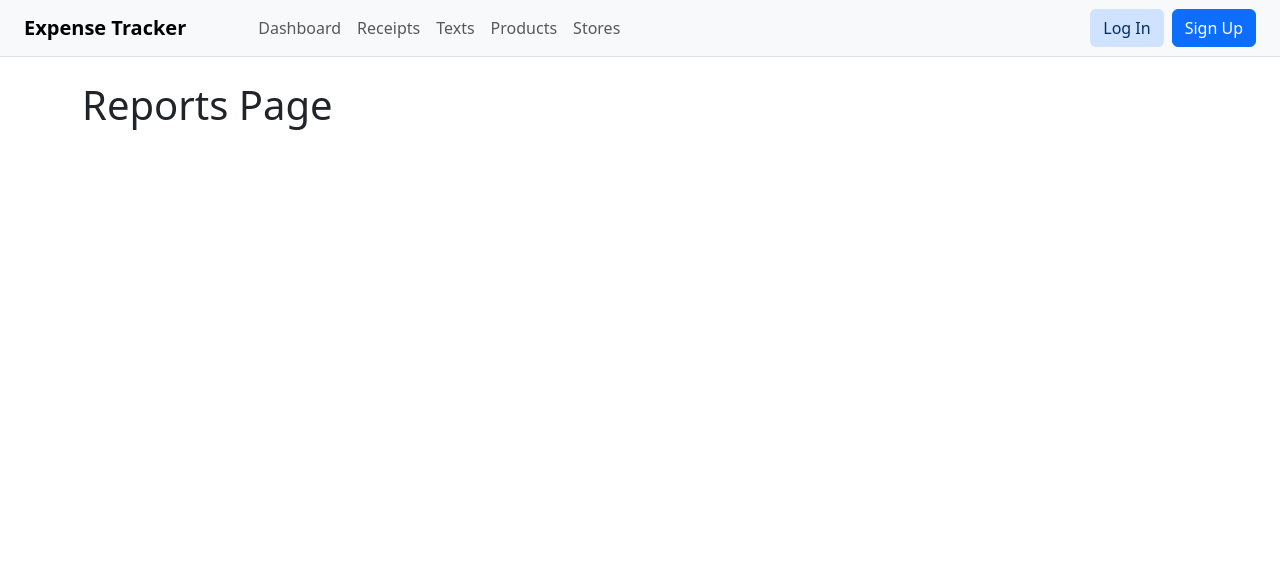
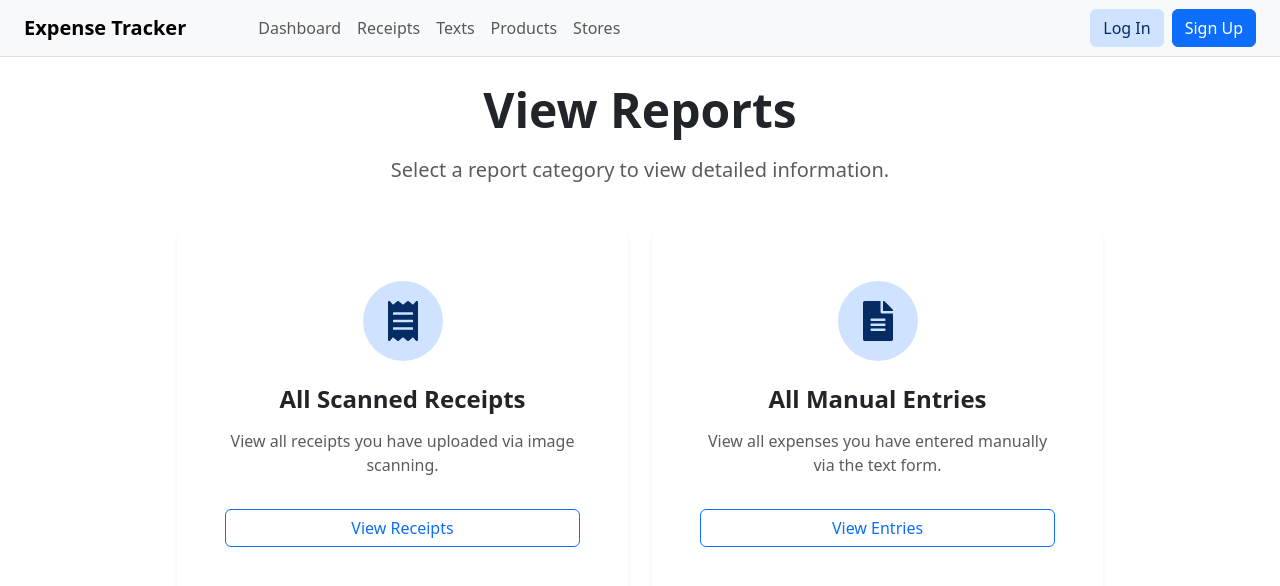
Before and after one commit to HarunUYGUC/Expense-Tracker, a React (Vite) app: page /reports in a window 1280 px wide. Shown: the top 586 px of the page. Built offline with nearby package versions, Linux system fonts and the light colour scheme; no server answers.

Commit message:
Reports page added.

```diff
--- a/src/App.jsx
+++ b/src/App.jsx
@@ -2,6 +2,7 @@ import React from 'react';
 import { Routes, Route } from 'react-router-dom';
 
 import Navbar from './components/Navbar';
+import ScrollToHash from './components/ScrollToHash';
 
 import Dashboard from './pages/Dashboard';
 import Receipts from './pages/Receipts';
@@ -13,13 +14,15 @@ import StoreDetails from './pages/StoreDetails';
 import LoginPage from './pages/LoginPage';
 import SignUpPage from './pages/SignUpPage';
 import AnalyzeExpenses from './pages/AnalyzeExpenses';
+import Reports from './pages/Reports';
 import Settings from './pages/Settings';
 
-const Reports = () => <div className="container mt-4"><h1>Reports Page</h1></div>;
 
 function App() {
   return (
     <div>
+      <ScrollToHash />
+
       <Navbar />
       <main>
         <Routes>
--- /dev/null
+++ b/src/components/ScrollToHash.jsx
@@ -0,0 +1,25 @@
+import { useEffect } from "react";
+import { useLocation } from "react-router-dom";
+
+export default function ScrollToHash() {
+  const { pathname, hash, key } = useLocation();
+
+  useEffect(() => {
+    // Eğer URL'de hash (#) varsa (örn: #scanned-section)
+    if (hash) {
+      // O ID'ye sahip elementi bul
+      const element = document.getElementById(hash.replace("#", ""));
+      if (element) {
+        // Oraya yumuşakça kaydır
+        setTimeout(() => {
+          element.scrollIntoView({ behavior: "smooth" });
+        }, 100); // Sayfa yüklenmesi için çok kısa bir gecikme
+      }
+    } else {
+      // Hash yoksa sayfanın en tepesine çık (Normal sayfa geçişi)
+      window.scrollTo(0, 0);
+    }
+  }, [pathname, hash, key]); // Sayfa veya hash değiştiğinde çalış
+
+  return null;
+}
--- a/src/pages/ManualEntry.jsx
+++ b/src/pages/ManualEntry.jsx
@@ -290,7 +290,7 @@ function ManualEntry() {
           </div>
 
           <div className="mt-5 mb-5">
-            <h3 className="h5 mb-3 fw-bold d-flex align-items-center">
+            <h3 id="manual-section" className="h5 mb-3 fw-bold d-flex align-items-center">
                 <FaListAlt className="me-2 text-muted" /> All Manual Entries
             </h3>
 
--- a/src/pages/Receipts.jsx
+++ b/src/pages/Receipts.jsx
@@ -104,7 +104,7 @@ function Receipts() {
 
           {/* TÜM FİŞLERİN LİSTESİ  */}
           <div className="mb-5">
-            <h3 className="h5 mb-3">All Scanned Receipts</h3>
+            <h3 id="scanned-section" className="h5 mb-3">All Scanned Receipts</h3>
             <div className="card border-0 shadow-sm">
               <div className="list-group list-group-flush">
                 {[...dashboardData.recentScans].reverse().map(receipt => (
--- /dev/null
+++ b/src/pages/Reports.jsx
@@ -0,0 +1,54 @@
+import React from 'react';
+import { Link } from 'react-router-dom';
+import { FaChartBar, FaFileAlt, FaReceipt } from 'react-icons/fa';
+
+function Reports() {
+  return (
+    <div className="dashboard-page-wrapper p-4">
+      <div className="container">
+        <div className="mb-5 text-center">
+          <h1 className="display-5 fw-bold mb-3">View Reports</h1>
+          <p className="text-muted fs-5">Select a report category to view detailed information.</p>
+        </div>
+
+        <div className="row justify-content-center g-4">
+
+          {/* Scanned Receipts Butonu */}
+          <div className="col-md-5">
+            <Link to="/receipts#scanned-section" className="text-decoration-none text-dark">
+              <div className="card border-0 shadow-sm h-100 p-5 text-center quick-link-card">
+                <div className="mb-4 d-flex justify-content-center">
+                   <div className="quick-link-icon" style={{ width: '80px', height: '80px', fontSize: '2.5rem' }}>
+                      <FaReceipt />
+                   </div>
+                </div>
+                <h3 className="h4 fw-bold mb-3">All Scanned Receipts</h3>
+                <p className="text-muted">View all receipts you have uploaded via image scanning.</p>
+                <button className="btn btn-outline-primary mt-3">View Receipts</button>
+              </div>
+            </Link>
+          </div>
+
+          {/* Manual Entries Butonu */}
+          <div className="col-md-5">
+            <Link to="/texts#manual-section" className="text-decoration-none text-dark">
+              <div className="card border-0 shadow-sm h-100 p-5 text-center quick-link-card">
+                <div className="mb-4 d-flex justify-content-center">
+                   <div className="quick-link-icon" style={{ width: '80px', height: '80px', fontSize: '2.5rem' }}>
+                      <FaFileAlt />
+                   </div>
+                </div>
+                <h3 className="h4 fw-bold mb-3">All Manual Entries</h3>
+                <p className="text-muted">View all expenses you have entered manually via the text form.</p>
+                <button className="btn btn-outline-primary mt-3">View Entries</button>
+              </div>
+            </Link>
+          </div>
+
+        </div>
+      </div>
+    </div>
+  );
+}
+
+export default Reports;
```
